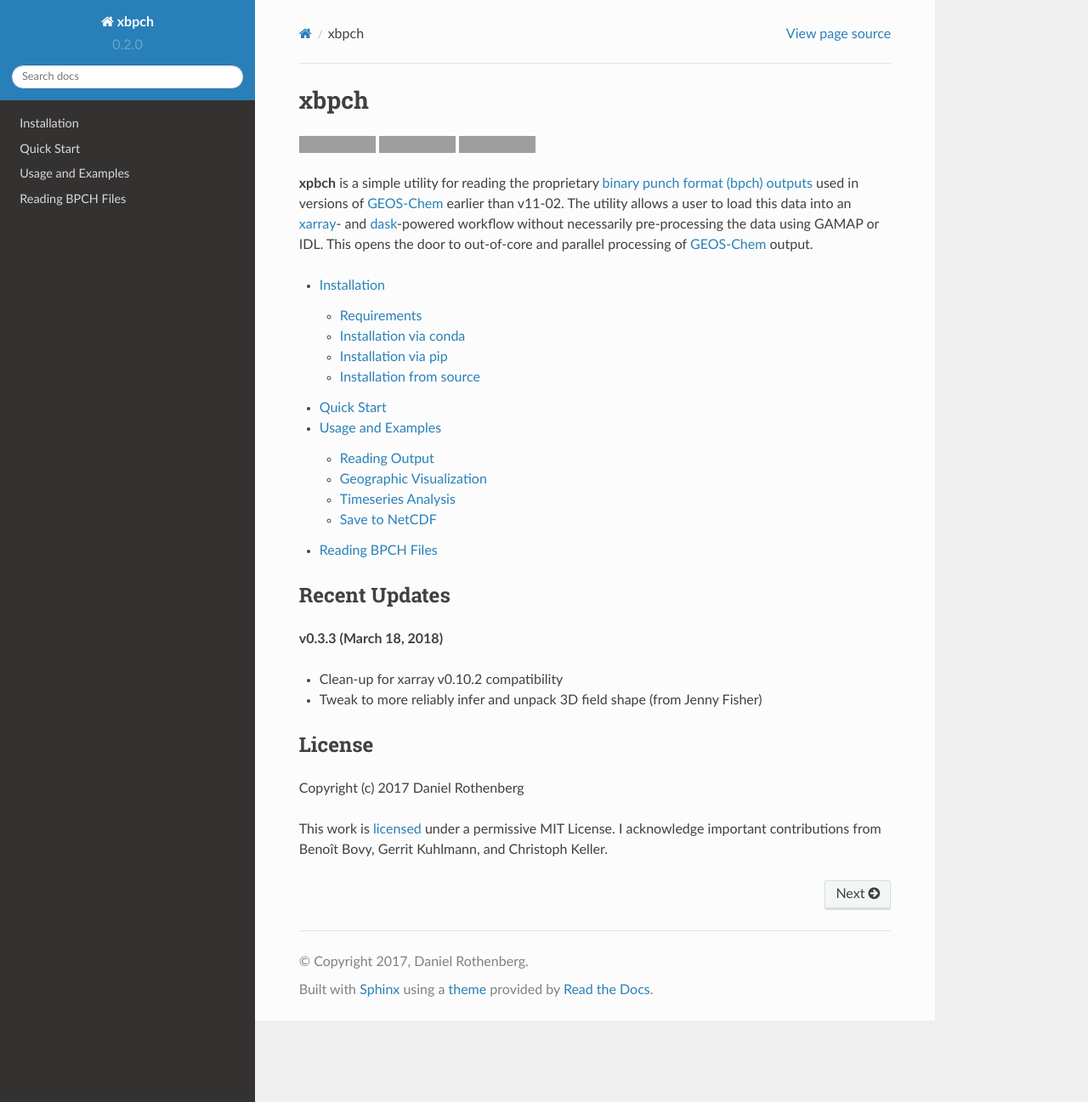
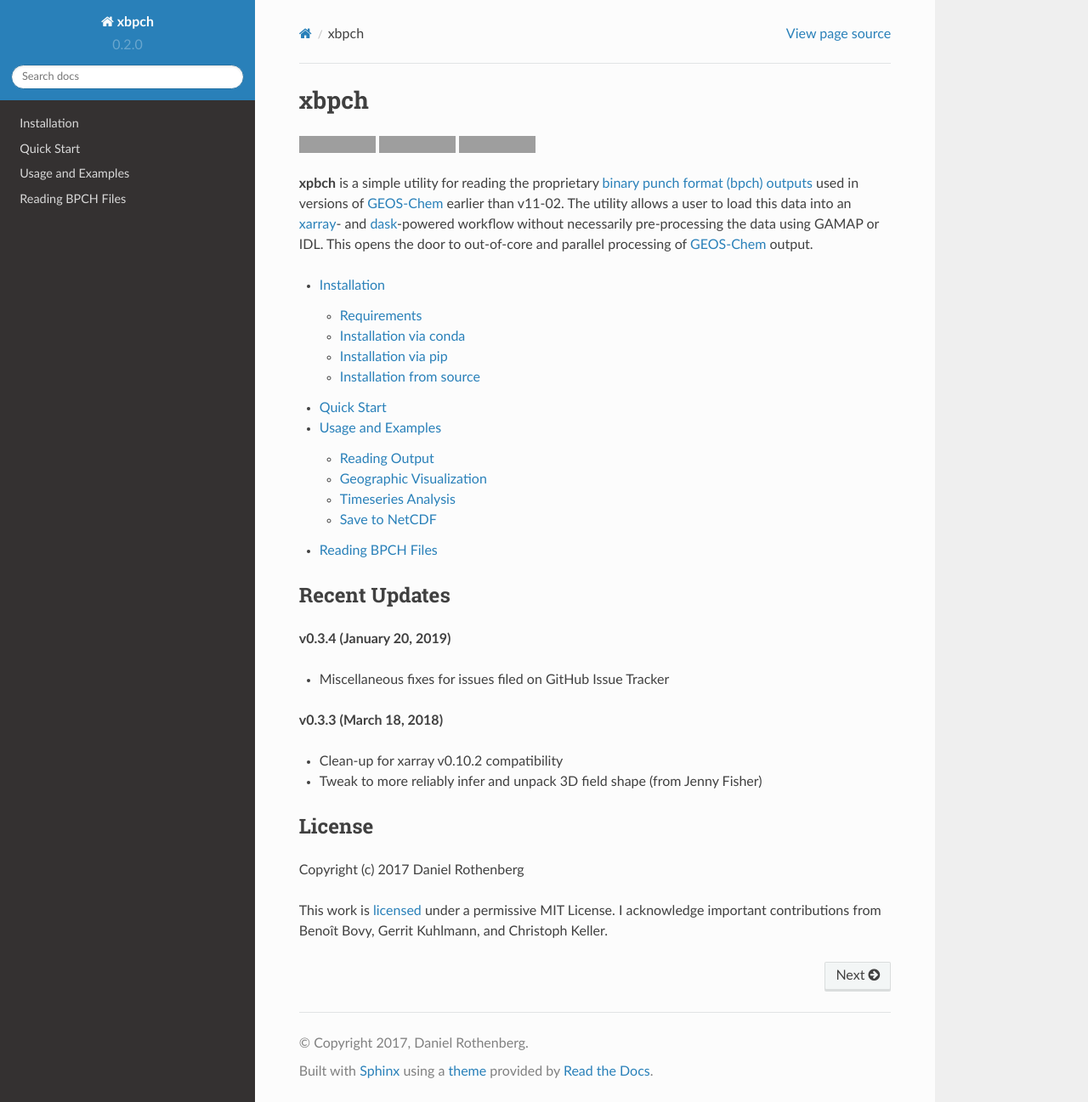
Before and after one commit to darothen/xbpch, a Sphinx documentation site: the page built from doc/index.rst, in a window 1280 px wide and 1297 px high. Shown: the whole window at 85% size. Built offline with Sphinx 7.4.7 and the Read the Docs theme 2.0.0, drawn with Linux system fonts in a browser that asks for light colours; grey boxes are pictures that could not be loaded.

Commit message:
Version bump to v0.3.4

```diff
--- a/doc/index.rst
+++ b/doc/index.rst
@@ -30,6 +30,10 @@
 Recent Updates
 --------------
 
+**v0.3.4 (January 20, 2019)**
+
+- Miscellaneous fixes for issues filed on GitHub Issue Tracker
+
 **v0.3.3 (March 18, 2018)**
 
 - Clean-up for xarray v0.10.2 compatibility
--- a/setup.py
+++ b/setup.py
@@ -9,7 +9,7 @@
 
 MAJOR = 0
 MINOR = 3
-MICRO = 3
+MICRO = 4
 VERSION = "{}.{}.{}".format(MAJOR, MINOR, MICRO)
 DEV = False
 
```
